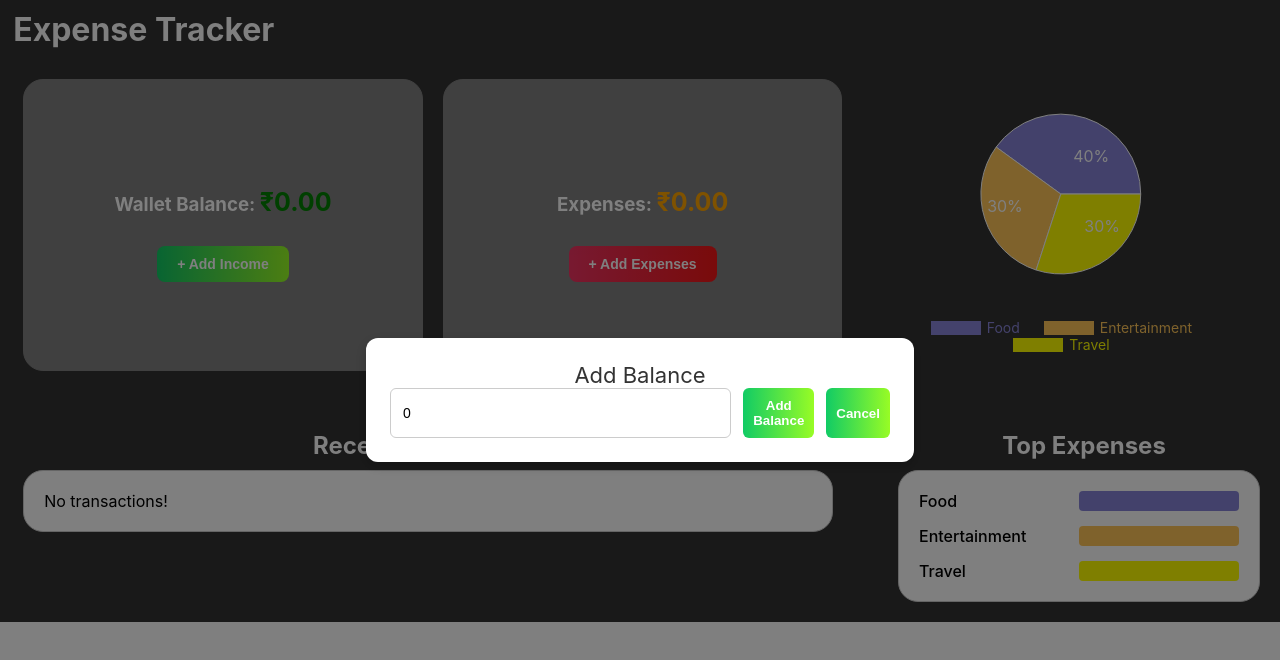
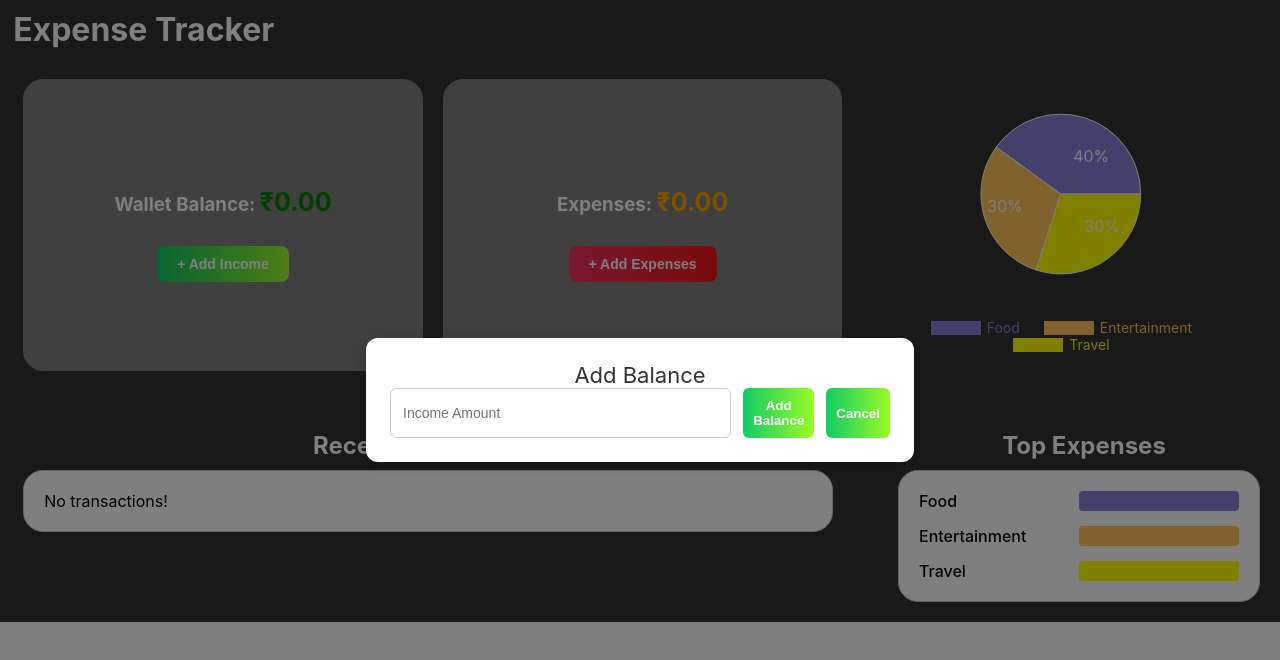
Before and after one commit to dhinadts/Crio-INTERVIEW-Activities, a React (Create React App) app in the folder xexpensetracker/: page / in a window 1280 px wide. Both pictures are taken after a click on the button "+ Add Income". Shown: the top 660 px of the page. Built offline with nearby package versions, Linux system fonts and the light colour scheme.

Commit message:
Placeholder changes

```diff
--- a/xexpensetracker/src/Components/Dialoug.jsx
+++ b/xexpensetracker/src/Components/Dialoug.jsx
@@ -36,7 +36,8 @@ const Dialog = ({ showDialog = false, setShowDialog, onIncomeAdded }) => {
             <input
               type="number"
               placeholder="Income Amount"
-              value={incomeAmount}
+              // value={incomeAmount}
+              name="amount"
               onChange={(e) => setIncome(e.target.value)}
               required
             />
```
